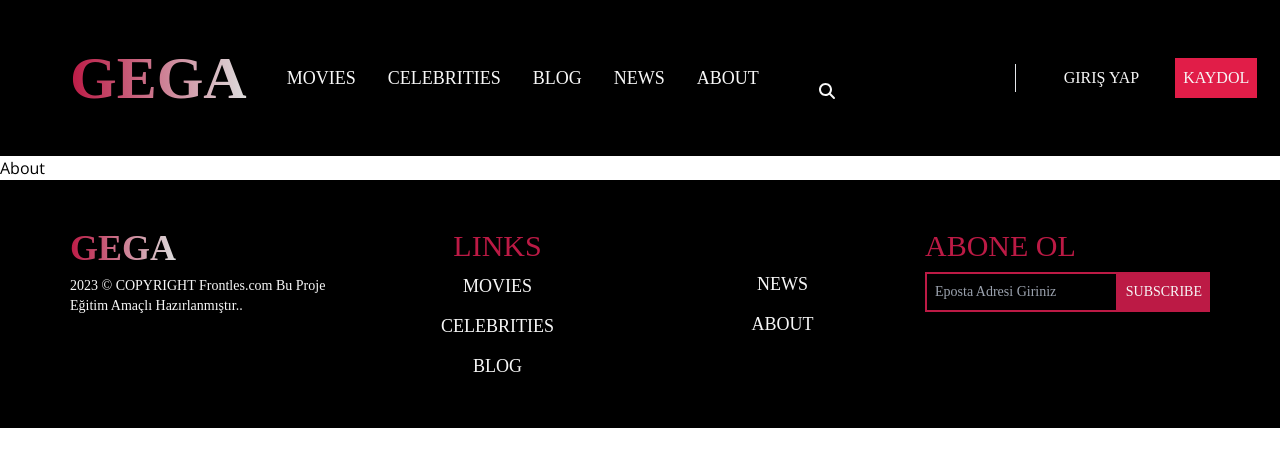
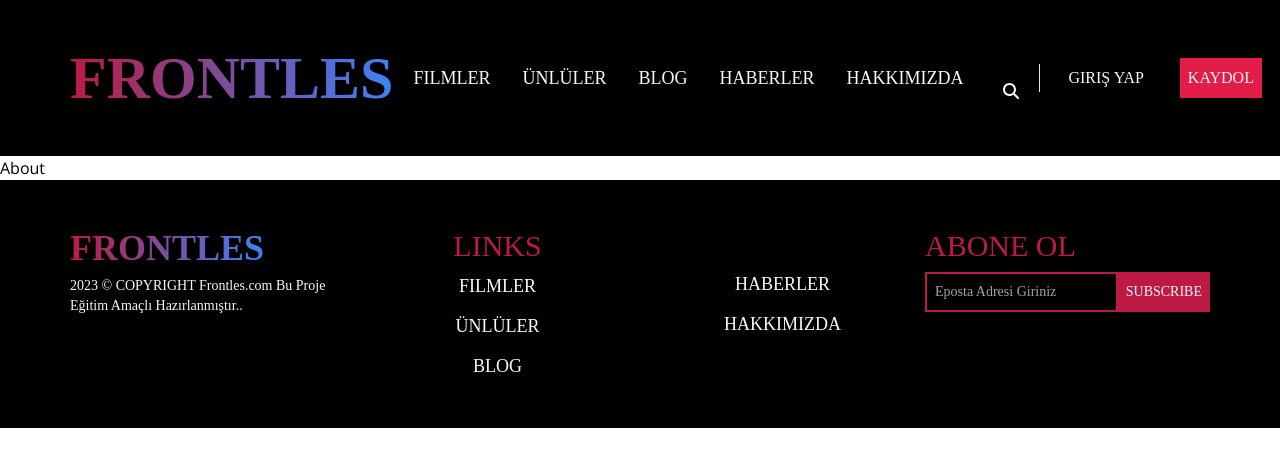
Before and after one commit to Frontles/movies, a React (Create React App) app: page /about in a window 1280 px wide. Shown: the top 466 px of the page. Built offline with nearby package versions, Linux system fonts and the light colour scheme; a web font is replaced by a local one.

Commit message:
restyled

```diff
--- a/src/Components/Blog.jsx
+++ b/src/Components/Blog.jsx
@@ -1,8 +1,20 @@
 import React from 'react'
+import HotNews from './HotNews'
 
 function Blog() {
   return (
-    <div>Blog</div>
+    <div className='py-24 bg-black'>
+      <div className="container flex flex-col lg:flex-row lg:space-x-16 space-y-10 lg:space-y-0">
+
+        <div className="basis-2/3 text-gega-white ">
+          <h1 className='text-gega-red bold text-3xl'>Blog Sayfası</h1>
+
+
+        </div>
+        {/* Side Bar  */}
+        <HotNews />
+      </div>
+    </div>
   )
 }
 
--- a/src/Components/Footer.jsx
+++ b/src/Components/Footer.jsx
@@ -6,16 +6,16 @@ function Footer() {
         <footer className='bg-black text-gega-white py-12 px-10 lg:px-0 '>
             <div className="container flex flex-col md:grid md:grid-cols-4 space-y-10 md:space-y-0">
                 <div className="col-span-1 space-y-2">
-                    <Link className="text-transparent bg-gradient-to-r bg-clip-text from-gega-red to-gega-grey text-2xl lg:text-4xl font-bold" to="/">GEGA</Link>
+                    <Link className="text-transparent bg-gradient-to-r bg-clip-text from-gega-red to-blue-500 text-2xl lg:text-4xl font-bold" to="/">Frontles</Link>
                     <p className='text-sm font-gemunu'>2023 © COPYRIGHT Frontles.com Bu Proje Eğitim Amaçlı Hazırlanmıştır.. </p>
                 </div>
                 <div className="col-span-1 md:items-center md:justify-center flex flex-col space-y-2">
                     <Link className=" gap-16 text-gega-red text-3xl" to="/">LINKS</Link>
                     <div className='flex flex-col md:items-center  lg:text-lg space-y-3'>
 
-                        <Link className="text-gega-white hover:text-gega-melon transition duration-300 " to="/movies">Movies</Link>
+                        <Link className="text-gega-white hover:text-gega-melon transition duration-300 " to="/movies">Filmler</Link>
 
-                        <Link className="text-gega-white hover:text-gega-melon transition duration-300" to="/celebrities">Celebrities</Link>
+                        <Link className="text-gega-white hover:text-gega-melon transition duration-300" to="/celebrities">Ünlüler</Link>
 
                         <Link className="text-gega-white hover:text-gega-melon transition duration-300" to="/blog">Blog</Link>
 
@@ -28,9 +28,9 @@ function Footer() {
                     <div className='flex flex-col md:items-center  lg:text-lg space-y-3'>
 
 
-                        <Link className="text-gega-white hover:text-gega-melon transition duration-300 inline" to="/news">News</Link>
+                        <Link className="text-gega-white hover:text-gega-melon transition duration-300 inline" to="/news">Haberler</Link>
 
-                        <Link className="text-gega-white hover:text-gega-melon transition duration-300" to="/about">About</Link>
+                        <Link className="text-gega-white hover:text-gega-melon transition duration-300" to="/about">Hakkımızda</Link>
 
                     </div>
                 </div>
--- a/src/Components/Header.js
+++ b/src/Components/Header.js
@@ -15,11 +15,11 @@ function Header() {
     return (
         <header className='bg-black text-gega-grey py-7 lg:py-12 uppercase'>
 
-            <div className='flex items-center container justify-between space-x-5 lg:space-x-10'>
+            <div className='flex items-center container justify-between space-x-2 lg:space-x-5'>
 
                 {/* Logo Bölgesi */}
 
-                <Link className=" pl-4 lg:pl-0 text-transparent bg-gradient-to-r bg-clip-text from-gega-red to-gega-grey text-3xl lg:text-6xl font-bold" to="/">GEGA</Link>
+                <Link className=" pl-4 lg:pl-0 text-transparent bg-gradient-to-r bg-clip-text from-gega-red to-blue-500 text-3xl lg:text-6xl font-bold" to="/">Frontles</Link>
 
                 {/* mobile menü  */}
                 <div className='pr-4 block md:hidden' >
@@ -29,17 +29,17 @@ function Header() {
 
                 <nav className='hidden md:flex justify-between flex-1 '>
 
-                    <div className='flex items-center  lg:text-lg space-x-4 lg:space-x-8'>
+                    <div className='flex items-center   lg:text-lg space-x-4 lg:space-x-8'>
 
-                        <NavLink className="text-gega-white hover:text-gega-melon transition duration-300" to="/movies">Movies</NavLink>
+                        <NavLink className="text-gega-white hover:text-gega-melon transition duration-300 md:text-lg" to="/movies">Filmler</NavLink>
 
-                        <NavLink className="text-gega-white hover:text-gega-melon transition duration-300" to="/celebrities">Celebrities</NavLink>
+                        <NavLink className="text-gega-white hover:text-gega-melon transition duration-300 md:text-lg" to="/celebrities">Ünlüler</NavLink>
 
-                        <NavLink className="text-gega-white hover:text-gega-melon transition duration-300" to="/blog">Blog</NavLink>
+                        <NavLink className="text-gega-white hover:text-gega-melon transition duration-300 md:text-lg" to="/blog">Blog</NavLink>
 
-                        <NavLink className="text-gega-white hover:text-gega-melon transition duration-300" to="/news">News</NavLink>
+                        <NavLink className="text-gega-white hover:text-gega-melon transition duration-300 md:text-lg" to="/news">Haberler</NavLink>
 
-                        <NavLink className="text-gega-white hover:text-gega-melon transition duration-300" to="/about">About</NavLink>
+                        <NavLink className="text-gega-white hover:text-gega-melon transition duration-300 md:text-lg" to="/about">Hakkımızda</NavLink>
 
                     </div>
                 </nav>
@@ -47,7 +47,7 @@ function Header() {
                 {/* Arama ve login Bölgesi */}
                 <div className='hidden group border-r px-3 lg:px-5 h-7 items-center md:flex text-gega-white'>
                     <form>
-                        <input name="ara" placeholder='Ara' className='w-20 lg:w-44 opacity-0 border-b  border-gega-red bg-transparent focus:opacity-100 focus:outline-none group-hover:opacity-100 transition duration-300' value={search} onChange={Ara} />
+                        <input name="ara" placeholder='Ara' className='md:w-4  opacity-0 border-b  border-gega-red bg-transparent focus:opacity-100 focus:outline-none group-hover:opacity-100 transition duration-300' value={search} onChange={Ara} />
 
                         <button type='submit' className='group-hover:text-gega-red transition duration-300' >  <FontAwesomeIcon icon={faMagnifyingGlass} /></button>
                     </form>
--- a/src/Components/Home.jsx
+++ b/src/Components/Home.jsx
@@ -3,15 +3,14 @@ import Hero from './Hero'
 import MovieList from './MovieList'
 import Matrix from './Matrix'
 import PopularPosts from './PopularPosts'
+import HotNews from './HotNews'
 function Home() {
   return (
     <>
       <Hero />
-      <MovieList />
+      <MovieList hotnews={<HotNews />} />
       <Matrix />
       <PopularPosts />
-
-
     </>
   )
 }
--- /dev/null
+++ b/src/Components/HotNews.jsx
@@ -0,0 +1,21 @@
+import React from 'react'
+import HotNewsItem from './HotNewsItem'
+
+function HotNews() {
+    return (
+        <div className="basis-1/3 pl-10 lg:pl-0">
+            <h2 className='text-gega-white mb-8'>HOT news</h2>
+            <div className="flex flex-row lg:flex-col lg:h-full lg:pb-16 justify-start lg:justify-between flex-wrap lg:flex-nowrap space-y-4">
+                <HotNewsItem kaynak="https://gega-project.netlify.app/images/new1.jpg" />
+                <HotNewsItem kaynak="https://gega-project.netlify.app/images/new1.jpg" />
+                <HotNewsItem kaynak="https://gega-project.netlify.app/images/new1.jpg" />
+                <HotNewsItem kaynak="https://gega-project.netlify.app/images/new1.jpg" />
+                <HotNewsItem kaynak="https://gega-project.netlify.app/images/new1.jpg" />
+                <HotNewsItem kaynak="https://gega-project.netlify.app/images/new1.jpg" />
+            </div>
+
+        </div>
+    )
+}
+
+export default HotNews
--- a/src/Components/MovieList.jsx
+++ b/src/Components/MovieList.jsx
@@ -2,15 +2,14 @@ import React from 'react'
 import { Link } from 'react-router-dom';
 
 import MovieListItem from './MovieListItem';
-import HotNewsItem from './HotNewsItem';
 
 
-function MovieList() {
+function MovieList(props) {
     return (
         <div className='py-24 bg-black'>
             <div className="container flex flex-col lg:flex-row lg:space-x-16 space-y-10 lg:space-y-0">
-                {/* left content */}
-                <div className="basis-2/3 ">
+                {/* Movie List */}
+                <div className={props.hotnews ? `basis-2/3` : ``}>
                     <div className="flex space-x-2 divide-x divide-gega-red divide-opacity-50 pl-10 lg:pl-0 mb-8">
                         <Link to="#"><h2 className='text-gega-white  hover:text-gega-red duration-500'>Latest</h2></Link>
                         <Link to="#"><h2 className='text-gega-white pl-2  hover:text-gega-red duration-500'>Popular</h2></Link>
@@ -28,19 +27,8 @@ function MovieList() {
                     </div>
 
                 </div>
-                {/* right content */}
-                <div className="basis-1/3 pl-10 lg:pl-0">
-                    <h2 className='text-gega-white mb-8'>HOT news</h2>
-                    <div className="flex flex-row lg:flex-col lg:h-full lg:pb-16 justify-start lg:justify-between flex-wrap lg:flex-nowrap space-y-4">
-                        <HotNewsItem kaynak="https://gega-project.netlify.app/images/new1.jpg" />
-                        <HotNewsItem kaynak="https://gega-project.netlify.app/images/new1.jpg" />
-                        <HotNewsItem kaynak="https://gega-project.netlify.app/images/new1.jpg" />
-                        <HotNewsItem kaynak="https://gega-project.netlify.app/images/new1.jpg" />
-                        <HotNewsItem kaynak="https://gega-project.netlify.app/images/new1.jpg" />
-                        <HotNewsItem kaynak="https://gega-project.netlify.app/images/new1.jpg" />
-                    </div>
-
-                </div>
+                {/* Hot News  */}
+                {props.hotnews}
             </div>
         </div>
     )
--- a/src/Components/Movies.jsx
+++ b/src/Components/Movies.jsx
@@ -1,8 +1,20 @@
 import React from 'react'
+import MovieList from './MovieList'
 
 function Movies() {
   return (
-    <div >Movies</div>
+
+    <div className='bg-black '>
+      <div className="container">
+        <h1 className='text-3xl text-gega-red '>Tüm Filmler</h1>
+        <MovieList />
+        <MovieList />
+      </div>
+
+
+    </div>
+
+
   )
 }
 
--- a/src/Components/News.jsx
+++ b/src/Components/News.jsx
@@ -1,8 +1,20 @@
 import React from 'react'
+import HotNews from './HotNews'
 
 function News() {
   return (
-    <div>News</div>
+    <div className='py-24 bg-black'>
+      <div className="container flex flex-col lg:flex-row lg:space-x-16 space-y-10 lg:space-y-0">
+
+        <div className="basis-2/3 text-gega-white ">
+          <h1 className='text-gega-red bold text-3xl'>Haberler Sayfası</h1>
+
+
+        </div>
+        {/* Side Bar  */}
+        <HotNews />
+      </div>
+    </div>
   )
 }
 
```
